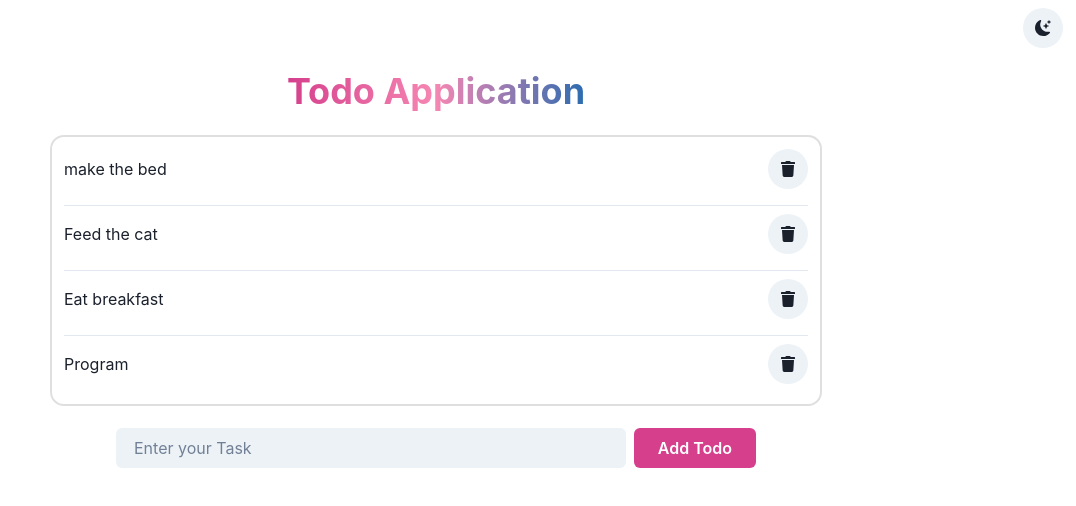
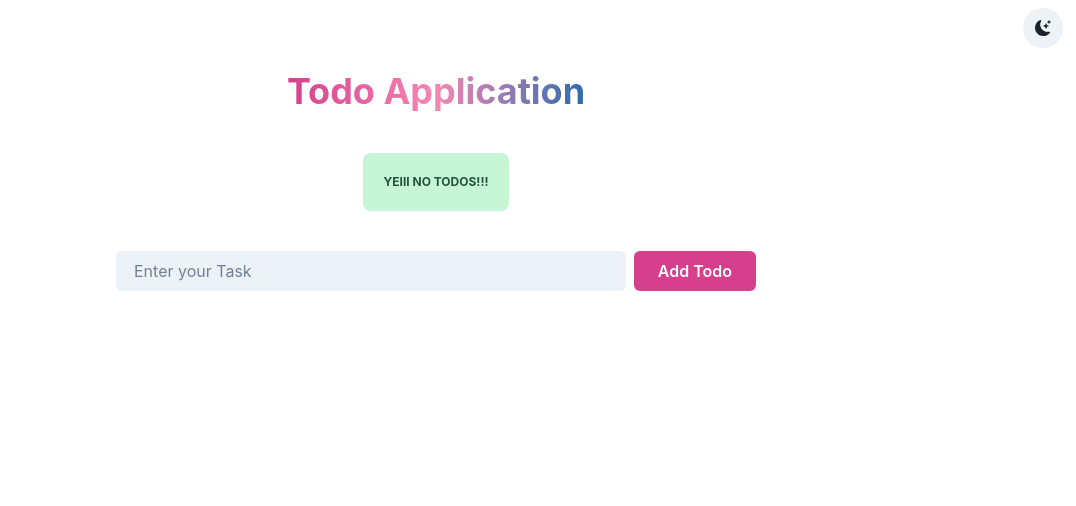
Before and after one commit to Kyokox1/ToDo_list, a React (Vite) app: page / in a window 1280 px wide. Shown: the top 506 px of the page, without its empty margins (204-1280 px from the left). Built offline with nearby package versions, Linux system fonts and the light colour scheme.

Commit message:
Agregando Todos al LocalStorage, para que se guarden.

```diff
--- a/src/components/App.jsx
+++ b/src/components/App.jsx
@@ -5,7 +5,7 @@ import {
 	Stack,
 	useColorMode
 } from "@chakra-ui/react";
-import React, { useState } from "react";
+import React, { useEffect, useState } from "react";
 import { BsMoonStarsFill, BsSunFill } from "react-icons/bs";
 
 import { TodoList } from "./sections/TodoList";
@@ -18,8 +18,17 @@ function App() {
 		{ id: 3, body: "Eat breakfast" },
 		{ id: 4, body: "Program" }
 	];
-	const [todoTask, setTodoTask] = useState(tasks);
 
+	// const [todoTask, setTodoTask] = useState(tasks); //* Sin LocalStorage
+	const [todoTask, setTodoTask] = useState(
+		() => JSON.parse(localStorage.getItem("todos")) || []
+	);
+
+	useEffect(() => {
+		localStorage.setItem("todos", JSON.stringify(todoTask));
+	}, [todoTask]);
+
+	// ? add and delete Todos functions
 	const addTodo = (newTodo) => {
 		setTodoTask([...todoTask, newTodo]);
 	};
```
